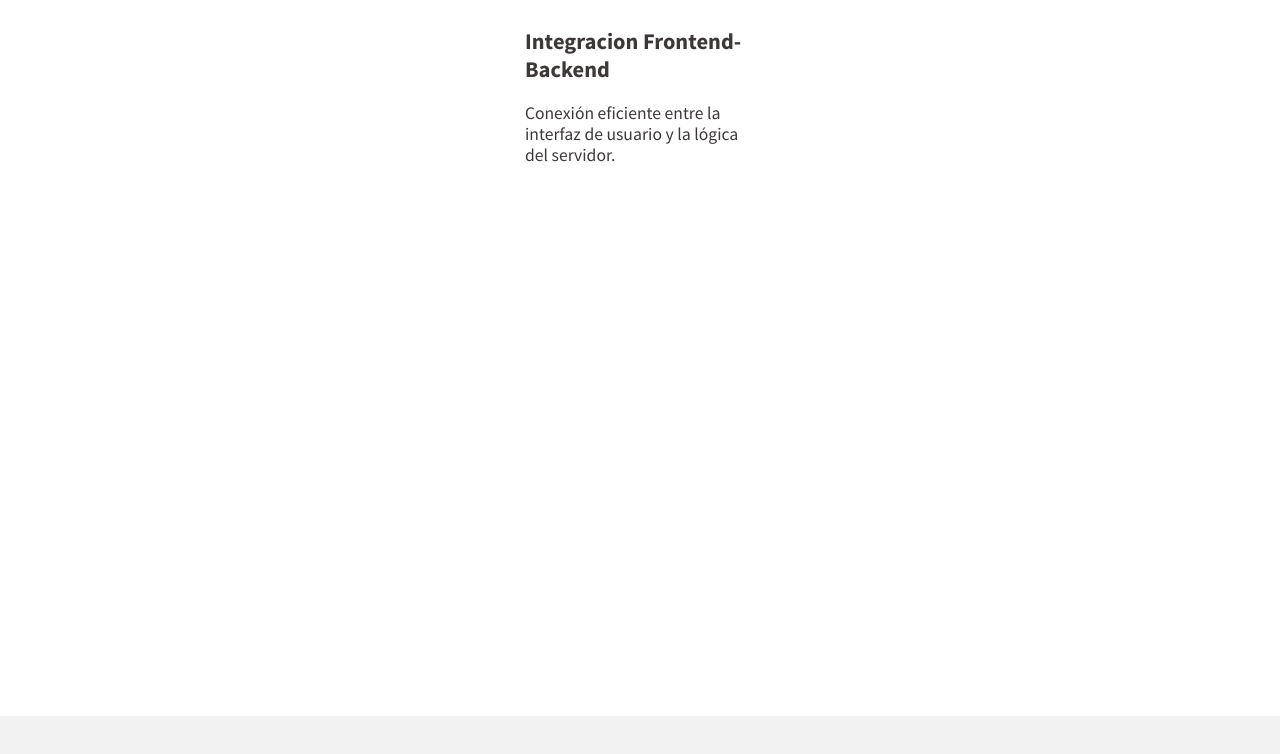
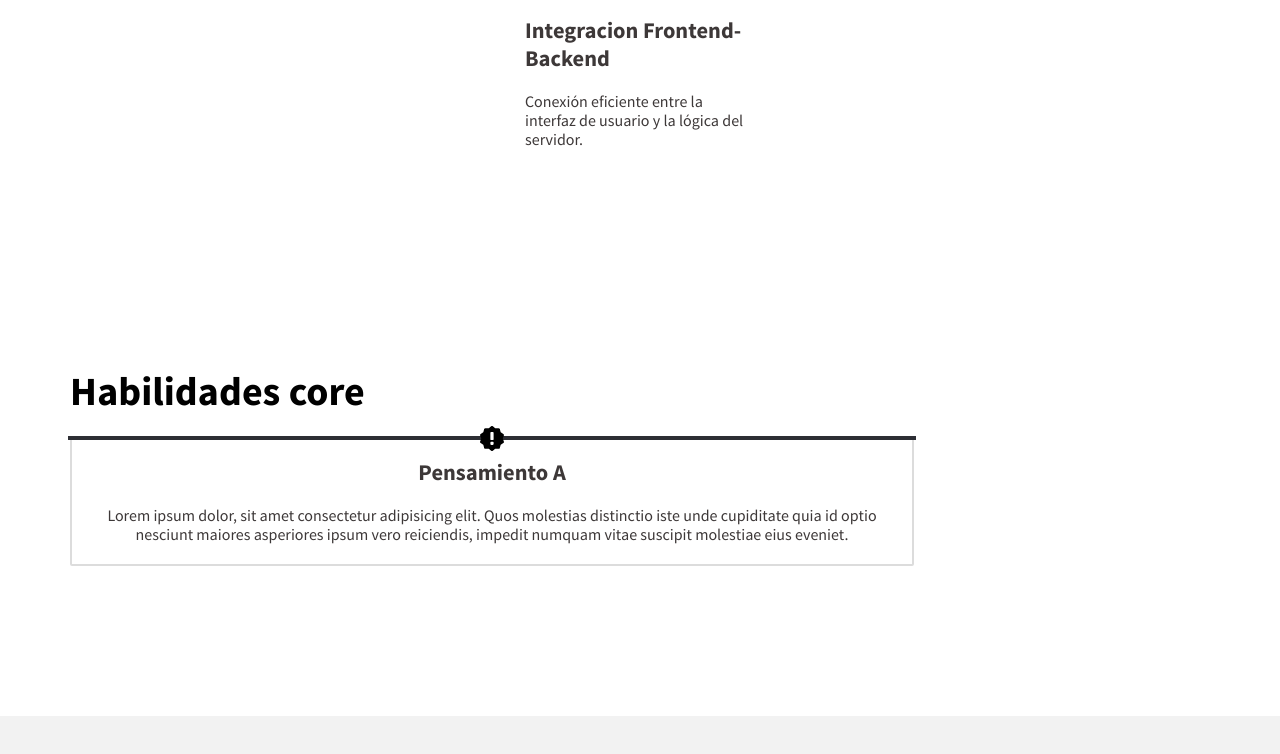
Before and after one commit to Hakerman564/Portafolio, a plain HTML site: page index.html in a window 1280 px wide. Shown: the part 1284-2038 px from the top of the page. Drawn offline with Linux system fonts and the light colour scheme; files whose address does not match are found by name.

Commit message:
foto de perfil agregada , setp4 en desarollo

```diff
--- a/app.js
+++ b/app.js
@@ -194,3 +194,5 @@ Conjuntos_Rol.forEach(element => {
 
     contenedorHabilidad.appendChild(bloque)
 });
+
+// setp 4
--- a/index.html
+++ b/index.html
@@ -32,7 +32,7 @@
         </div>
 
         <div class="avatar-imagen">
-            <img src="img/Icono usuario.png" alt="imagen de perfil">
+            <img src="img/perfil.jpg" alt="imagen de perfil">
         </div>
     </header>
     <main>
@@ -54,15 +54,19 @@
         </section>
 
         <section class="habilidad-core step4">
-            <h2></h2>
+            <h1>Habilidades core</h1>
             <div class="habilidades-core-bloques">
-                <!--Prototipo
-                <div class="core-block">
-                    <img src="" alt="core-icon" class="core-icon">
-                    <h3></h3>
-                    <p></p>
+
+                <div class="core-block" width="auto" height="auto">
+                    <span class="core-icon-bg"></span>
+                    <img src="icon/usobajo/exclamation.svg" alt="core-icon" class="core-icon">
+                    <h3>Pensamiento A</h3>
+                    <p>Lorem ipsum dolor, sit amet consectetur adipisicing elit.
+                        Quos molestias distinctio iste unde cupiditate quia id
+                        optio nesciunt maiores asperiores ipsum vero reiciendis,
+                        impedit numquam vitae suscipit molestiae eius eveniet.</p>
                 </div>
-                -->
+
             </div>
         </section>
 
--- a/style.css
+++ b/style.css
@@ -20,7 +20,7 @@ h3{
 }
 
 p {
-    font-size: 1.1em; /* entre 18px y 20px */
+    font-size: 1em; /* entre 18px y 20px */
     line-height: 1.2;
     max-width: 800px; /* evita que se alargue mucho en pantalla ancha */
 }
@@ -66,6 +66,7 @@ body, html{
 }
 .step4{
     background-color: white;
+    padding: 0px  70px;
 }
 .step5{
     background-color: #f2f2f2;
@@ -233,6 +234,62 @@ div > img{
 }
 /*-------------------------------------------------------------*/
 
-/*---------------------- step3 --------------------------------*/
+/*---------------------- step4 --------------------------------*/
+
+.step4{
+    display: flex;
+    flex-direction: column;
+    justify-content: center;
+    align-items: flex-start;
+}
+
+.core-block{
+    border: 2px solid gainsboro;
+    border-radius: 2px;
+    padding: 20px;
+    display: flex;
+    flex-direction: column;
+    justify-content: flex-start;
+    align-items: center;
+    text-align: center;
+    position: relative;
+    flex-wrap: wrap;
+}
+
+.core-icon{
+   width: 25px;
+    height: 25px;
+    position: absolute;
+    top: -12px;
+    left: 50%;
+    transform: translateX(-50%);
+    z-index: 2;
+}
+
+
+
+.core-icon-bg{
+   position: absolute;
+    top: -10px;
+    left: 50%;
+    transform: translateX(-50%);
+    width: 20px;
+    height: 18px;
+    background: white;
+    border-radius: 50%;
+    z-index: 2;
+}
+
+.core-block::after{
+   content: "";
+    position: absolute;
+    top: -2px;
+    left: -4px;
+    width: 101%;
+    height: 4px; /* grosor de la línea */
+    background: #2d2e34; /* color de la línea */
+    border: none; /* quita el border si lo tienes */
+    z-index: 1;
+}
 
 /*-------------------------------------------------------------*/
```
Also changed, not shown: icon/usobajo/exclamation.svg (added), img/perfil.jpg (added).
